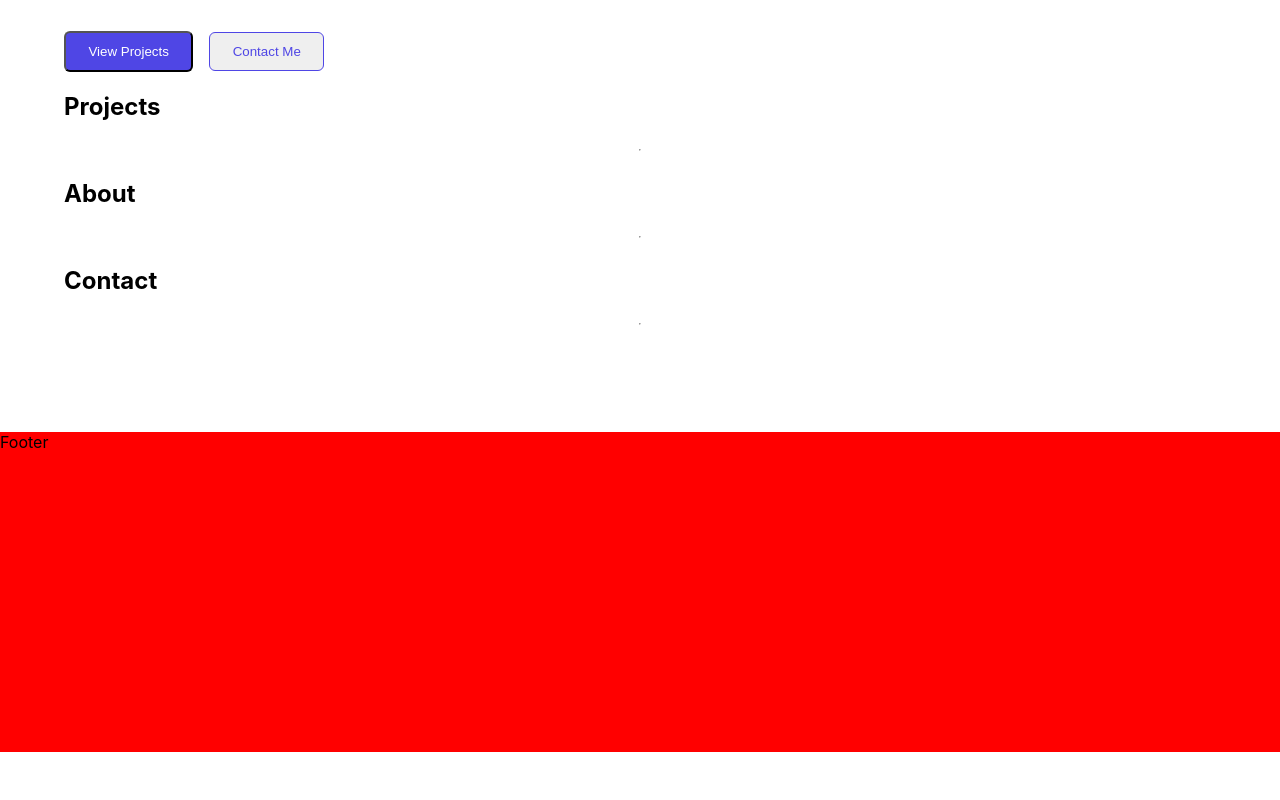
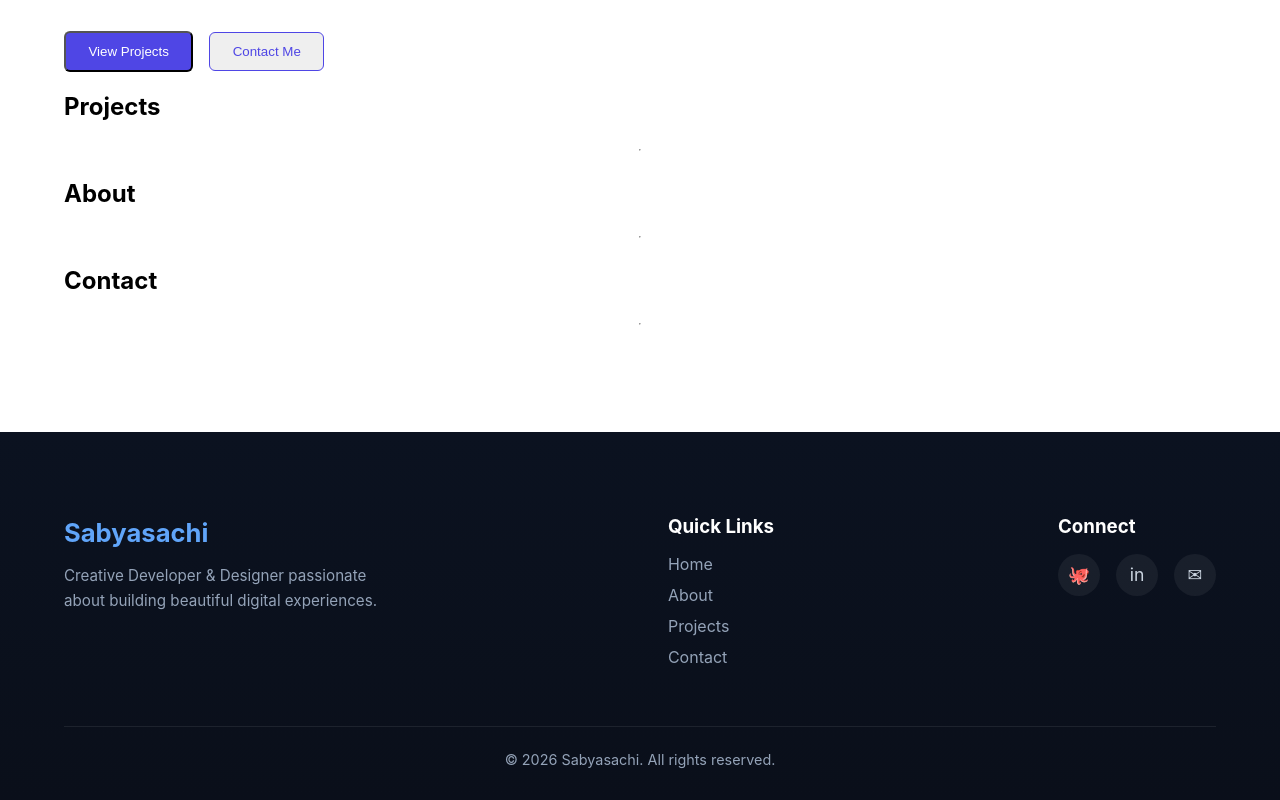
Before and after one commit to sabyasachirakshit/sr-portfolio, a React (Create React App) app: page / in a window 1280 px wide. Shown: the part 369-1169 px from the top of the page. Before the commit the page ends 1121 px from the top, so only its background shows below. Built offline with nearby package versions, Linux system fonts and the light colour scheme.

Commit message:
refactor Footer component for improved layout and styling; add smooth scroll functionality for navigation links

```diff
--- a/src/components/Common/Footer.js
+++ b/src/components/Common/Footer.js
@@ -1,5 +1,77 @@
+import "../../styles/Footer/footer.css";
+
 export default function Footer() {
   return (
-    <div className="footer" style={{backgroundColor:"red",height:"40vh"}}>Footer</div>
-  )
+    <footer className="footer">
+      <div className="footer-top">
+        {/* LEFT */}
+        <div className="footer-about">
+          <h2 className="footer-name">Sabyasachi</h2>
+          <p className="footer-desc">
+            Creative Developer & Designer passionate about building beautiful
+            digital experiences.
+          </p>
+        </div>
+
+        {/* CENTER */}
+        <div className="footer-links">
+          <h3>Quick Links</h3>
+          <ul>
+            <li
+              onClick={() =>
+                document
+                  .getElementById("home")
+                  ?.scrollIntoView({ behavior: "smooth" })
+              }
+            >
+              Home
+            </li>
+            <li
+              onClick={() =>
+                document
+                  .getElementById("about")
+                  ?.scrollIntoView({ behavior: "smooth" })
+              }
+            >
+              About
+            </li>
+            <li
+              onClick={() =>
+                document
+                  .getElementById("projects")
+                  ?.scrollIntoView({ behavior: "smooth" })
+              }
+            >
+              Projects
+            </li>
+            <li
+              onClick={() =>
+                document
+                  .getElementById("contact")
+                  ?.scrollIntoView({ behavior: "smooth" })
+              }
+            >
+              Contact
+            </li>
+          </ul>
+        </div>
+
+        {/* RIGHT */}
+        <div className="footer-connect">
+          <h3>Connect</h3>
+          <div className="social-icons">
+            <span className="icon">🐙</span>
+            <span className="icon">in</span>
+            <span className="icon">✉</span>
+          </div>
+        </div>
+      </div>
+
+      <div className="footer-divider"></div>
+
+      <div className="footer-bottom">
+        © 2026 Sabyasachi. All rights reserved.
+      </div>
+    </footer>
+  );
 }
--- a/src/components/Home/Hero.js
+++ b/src/components/Home/Hero.js
@@ -5,7 +5,7 @@ import "../../styles/Home/home.css";
 
 function Hero() {
   return (
-    <div className="hero">
+    <div className="hero" id="home">
       <h1>
         Hi, I’m <span>Sabyasachi</span>
       </h1>
--- /dev/null
+++ b/src/styles/Footer/footer.css
@@ -0,0 +1,88 @@
+.footer {
+  background: linear-gradient(180deg, #0b1220, #0a0f1a);
+  color: #cbd5e1;
+  padding: 4rem 4rem 2rem;
+}
+
+/* TOP SECTION */
+.footer-top {
+  display: flex;
+  justify-content: space-between;
+  gap: 3rem;
+}
+
+/* LEFT */
+.footer-about {
+  max-width: 320px;
+}
+
+.footer-name {
+  color: #60a5fa;
+  font-size: 1.6rem;
+  margin-bottom: 1rem;
+}
+
+.footer-desc {
+  font-size: 0.95rem;
+  line-height: 1.6;
+  color: #94a3b8;
+}
+
+/* CENTER */
+.footer-links h3,
+.footer-connect h3 {
+  color: #ffffff;
+  margin-bottom: 1rem;
+}
+
+.footer-links ul {
+  list-style: none;
+  padding: 0;
+  margin: 0;
+}
+
+.footer-links li {
+  margin-bottom: 0.7rem;
+  cursor: pointer;
+  color: #94a3b8;
+}
+
+.footer-links li:hover {
+  color: #60a5fa;
+}
+
+/* RIGHT */
+.social-icons {
+  display: flex;
+  gap: 1rem;
+}
+
+.icon {
+  width: 42px;
+  height: 42px;
+  border-radius: 50%;
+  background-color: rgba(255, 255, 255, 0.06);
+  display: flex;
+  align-items: center;
+  justify-content: center;
+  font-size: 1.1rem;
+  cursor: pointer;
+}
+
+.icon:hover {
+  background-color: rgba(96, 165, 250, 0.25);
+}
+
+/* DIVIDER */
+.footer-divider {
+  margin: 3rem 0 1.5rem;
+  height: 1px;
+  background-color: rgba(255, 255, 255, 0.08);
+}
+
+/* BOTTOM */
+.footer-bottom {
+  text-align: center;
+  font-size: 0.9rem;
+  color: #94a3b8;
+}
```
